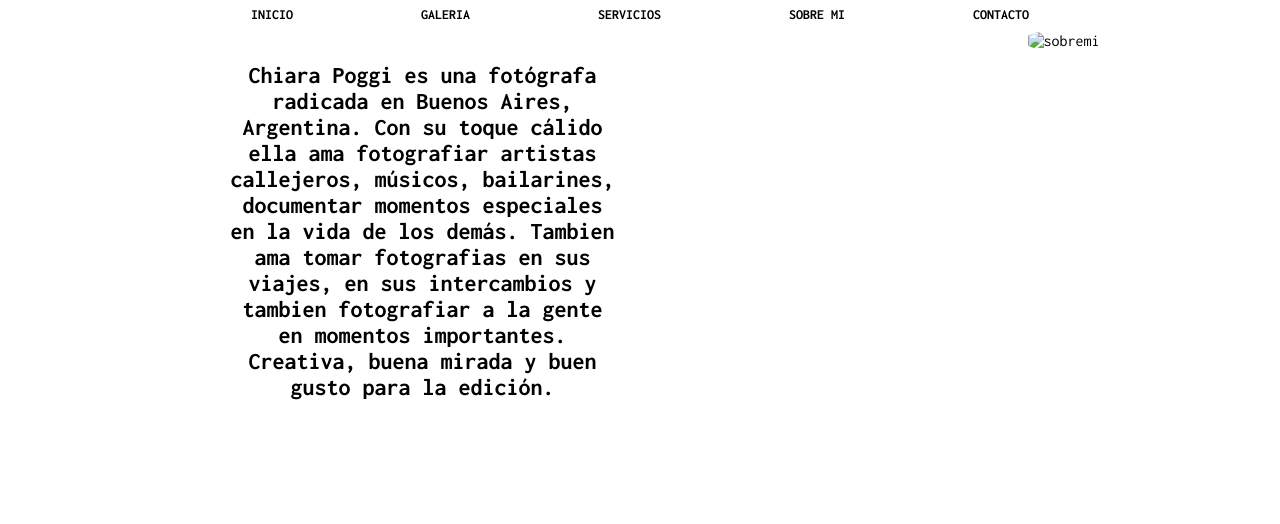
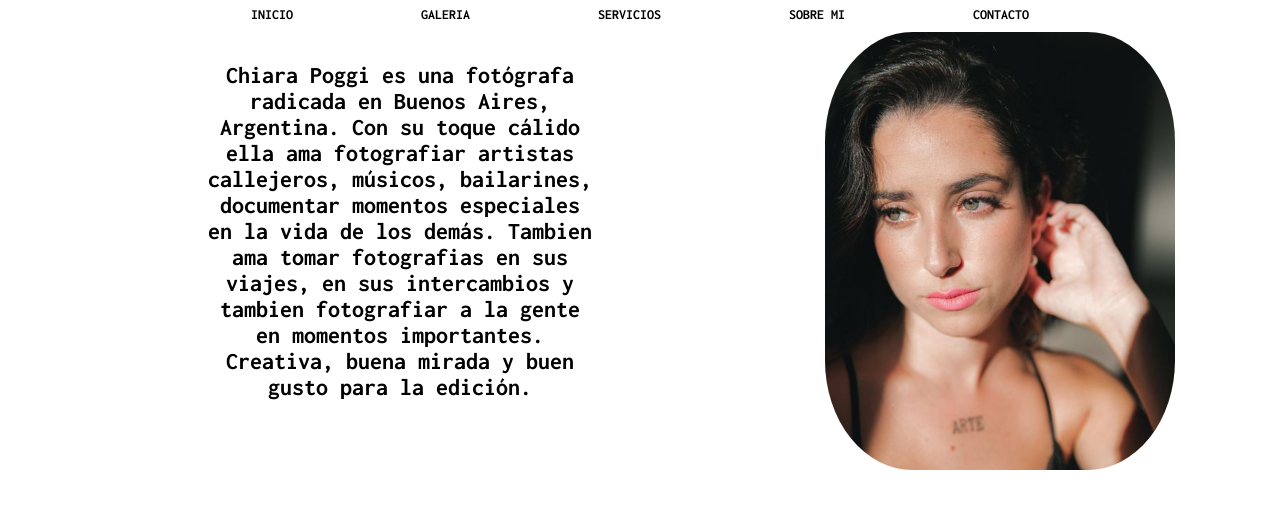
Before and after one commit to chbpoggi/entregapoggi, a website: page MENU/proyectos.html in a window 1280 px wide. Shown: the part 185-709 px from the top of the page. Drawn offline with Linux system fonts and the light colour scheme; the site is published under a folder, as on GitHub Pages, so addresses that start at the root find nothing.

Commit message:
arreglo foto

```diff
--- a/MENU/proyectos.html
+++ b/MENU/proyectos.html
@@ -40,7 +40,7 @@
                 </p>
             </div>
             <div class="sobremi">
-                <img src="/img/sobremi.jpeg" alt="sobremi">
+                <img src="../img/sobremi.jpeg" alt="sobremi">
             </div>
         </div>
 
```
